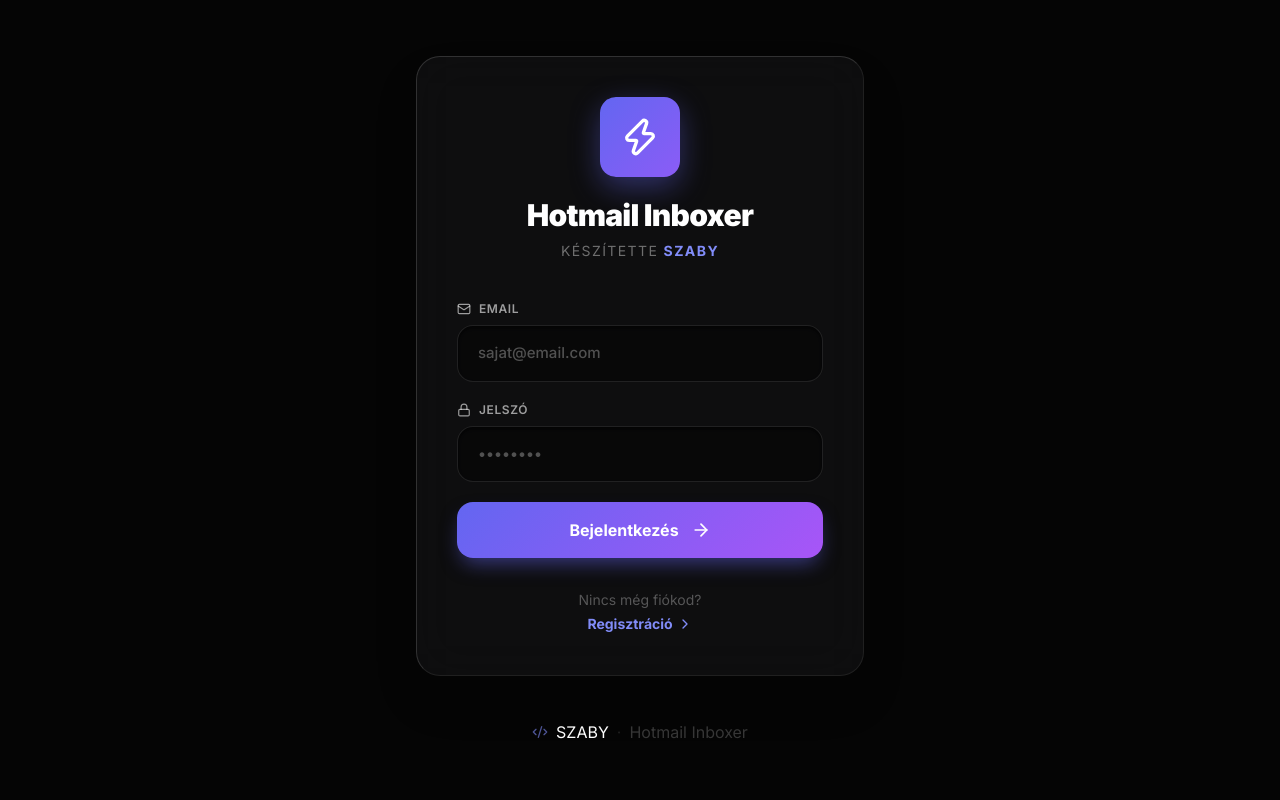
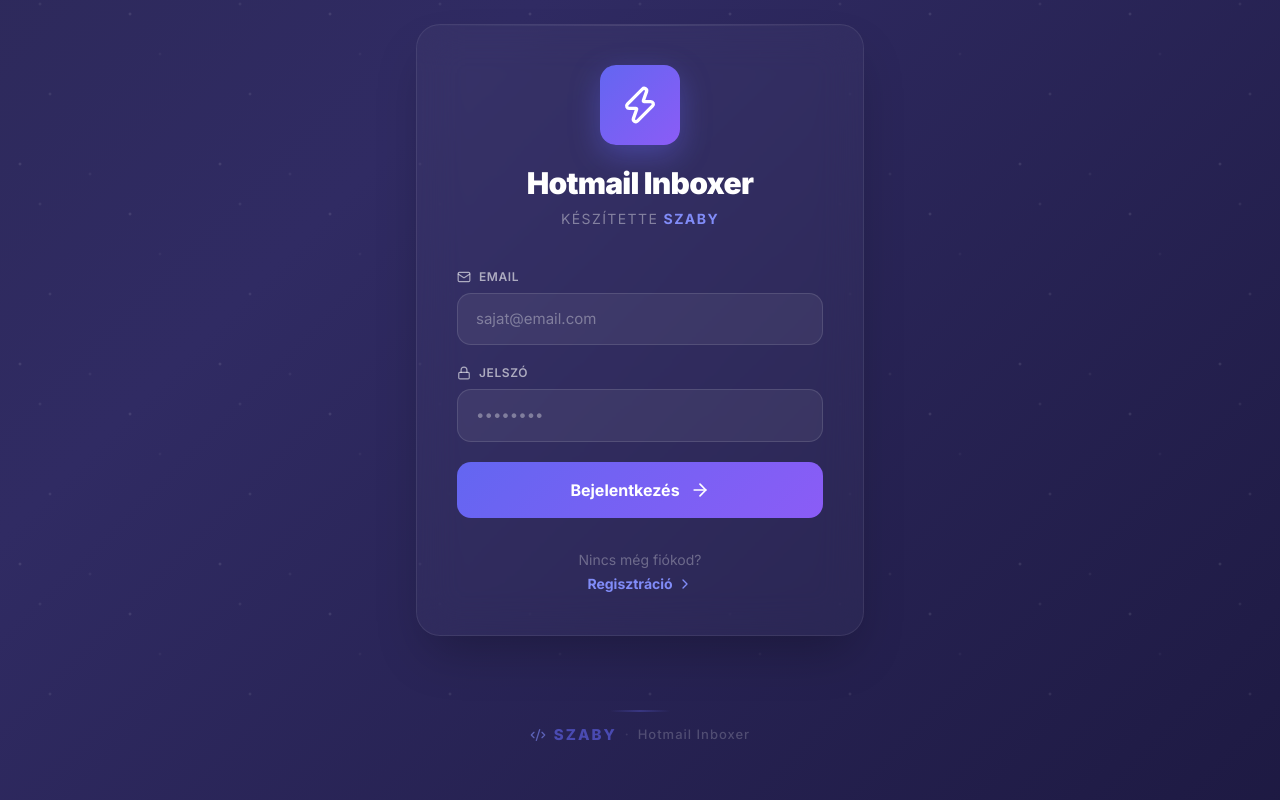
Before and after one commit to G0KU0/scanner, a FastAPI app: page / in a window 1280 px wide. Run offline with FastAPI, Linux system fonts and the light colour scheme; some libraries are stand-ins or nearby versions.

Commit message:
Update style.css

```diff
--- a/static/style.css
+++ b/static/style.css
@@ -1,288 +1,571 @@
 /* ============================================================
-   HOTMAIL INBOXER - ULTRA MODERN UI V4 VIP
+   HOTMAIL INBOXER - MODERN UI by Szabx
    ============================================================ */
 
 @import url('https://fonts.googleapis.com/css2?family=Inter:wght@300;400;500;600;700;800;900&family=JetBrains+Mono:wght@400;500;600;700&display=swap');
-
-:root {
-    --primary: #6366f1;
-    --primary-glow: rgba(99, 102, 241, 0.5);
-    --secondary: #a855f7;
-    --secondary-glow: rgba(168, 85, 247, 0.5);
-    --bg-dark: #050505;
-    --glass-bg: rgba(20, 20, 22, 0.6);
-    --glass-border: rgba(255, 255, 255, 0.08);
-}
 
 * {
     margin: 0;
     padding: 0;
     box-sizing: border-box;
-    scroll-behavior: smooth;
 }
 
 body {
     font-family: 'Inter', -apple-system, BlinkMacSystemFont, 'Segoe UI', sans-serif;
-    background-color: var(--bg-dark);
-    color: #ffffff;
     overflow-x: hidden;
+}
+
+/* ============================================================
+   BACKGROUNDS (Animated Gradient)
+   ============================================================ */
+.login-bg {
+    background: linear-gradient(-45deg, #0f0c29, #302b63, #24243e, #0f0c29);
+    background-size: 400% 400%;
+    animation: gradientBG 15s ease infinite;
+    min-height: 100vh;
+    position: relative;
+}
+
+.register-bg {
+    background: linear-gradient(-45deg, #1a002e, #4a0072, #24243e, #1a002e);
+    background-size: 400% 400%;
+    animation: gradientBG 15s ease infinite;
+    min-height: 100vh;
+    position: relative;
+}
+
+.dashboard-bg {
+    background: linear-gradient(135deg, #0a0a1a 0%, #111133 50%, #0a0a1a 100%);
     min-height: 100vh;
 }
 
-/* ============================================================
-   ANIMATED AURORA BACKGROUND
-   ============================================================ */
-.app-bg {
-    position: fixed;
-    top: 0;
-    left: 0;
-    width: 100vw;
-    height: 100vh;
-    z-index: 0;
-    overflow: hidden;
-    background: var(--bg-dark);
+@keyframes gradientBG {
+    0% { background-position: 0% 50%; }
+    50% { background-position: 100% 50%; }
+    100% { background-position: 0% 50%; }
 }
 
-.orb {
-    position: absolute;
-    border-radius: 50%;
-    filter: blur(80px);
-    opacity: 0.6;
-    animation: float 20s infinite ease-in-out alternate;
-}
-
-.orb-1 {
-    width: 400px;
-    height: 400px;
-    background: var(--primary);
-    top: -100px;
-    left: -100px;
-    animation-delay: 0s;
-}
-
-.orb-2 {
-    width: 500px;
-    height: 500px;
-    background: var(--secondary);
-    bottom: -150px;
-    right: -100px;
-    animation-delay: -5s;
-}
-
-.orb-3 {
-    width: 300px;
-    height: 300px;
-    background: #3b82f6;
-    top: 40%;
-    left: 50%;
-    transform: translate(-50%, -50%);
-    animation-delay: -10s;
-    opacity: 0.4;
-}
-
-@keyframes float {
-    0% { transform: translate(0, 0) scale(1); }
-    50% { transform: translate(50px, 50px) scale(1.1); }
-    100% { transform: translate(-30px, -20px) scale(0.9); }
-}
-
-.grid-overlay {
-    position: absolute;
+/* Floating particles */
+.login-bg::before,
+.register-bg::before {
+    content: '';
+    position: fixed;
     top: 0;
     left: 0;
     width: 100%;
     height: 100%;
     background-image:
-        linear-gradient(rgba(255, 255, 255, 0.03) 1px, transparent 1px),
-        linear-gradient(90deg, rgba(255, 255, 255, 0.03) 1px, transparent 1px);
-    background-size: 30px 30px;
+        radial-gradient(2px 2px at 20px 30px, rgba(255,255,255,0.15), transparent),
+        radial-gradient(2px 2px at 40px 70px, rgba(255,255,255,0.1), transparent),
+        radial-gradient(2px 2px at 50px 160px, rgba(255,255,255,0.12), transparent),
+        radial-gradient(2px 2px at 90px 40px, rgba(255,255,255,0.08), transparent),
+        radial-gradient(2px 2px at 130px 80px, rgba(255,255,255,0.15), transparent),
+        radial-gradient(2px 2px at 160px 120px, rgba(255,255,255,0.06), transparent);
+    background-repeat: repeat;
+    background-size: 200px 200px;
+    animation: particleFloat 20s linear infinite;
+    pointer-events: none;
     z-index: 0;
-    mask-image: radial-gradient(circle at center, black 40%, transparent 100%);
-    -webkit-mask-image: radial-gradient(circle at center, black 40%, transparent 100%);
+}
+
+@keyframes particleFloat {
+    0% { transform: translateY(0); }
+    100% { transform: translateY(-200px); }
 }
 
 /* ============================================================
-   PREMIUM GLASS CARDS
+   GLASS MORPHISM (ENHANCED)
    ============================================================ */
 .glass-card {
-    background: var(--glass-bg);
-    backdrop-filter: blur(24px);
-    -webkit-backdrop-filter: blur(24px);
-    border: 1px solid var(--glass-border);
-    border-top: 1px solid rgba(255, 255, 255, 0.15);
-    border-left: 1px solid rgba(255, 255, 255, 0.15);
-    box-shadow: 0 25px 50px -12px rgba(0, 0, 0, 0.5);
+    background: rgba(255, 255, 255, 0.03);
+    backdrop-filter: blur(20px);
+    -webkit-backdrop-filter: blur(20px);
+    border: 1px solid rgba(255, 255, 255, 0.08);
+    box-shadow:
+        0 8px 32px rgba(0, 0, 0, 0.4),
+        inset 0 1px 0 rgba(255, 255, 255, 0.05);
     position: relative;
-    z-index: 10;
+    z-index: 1;
 }
 
-/* ============================================================
-   INPUTS
-   ============================================================ */
+.glass-card::before {
+    content: '';
+    position: absolute;
+    top: 0;
+    left: 0;
+    right: 0;
+    height: 1px;
+    background: linear-gradient(90deg, transparent, rgba(255,255,255,0.1), transparent);
+}
+
 .glass-input {
     width: 100%;
-    padding: 16px 20px;
-    border-radius: 16px;
-    background: rgba(0, 0, 0, 0.4);
-    border: 1px solid rgba(255, 255, 255, 0.1);
+    padding: 14px 18px;
+    border-radius: 14px;
+    background: rgba(255, 255, 255, 0.06);
+    border: 1px solid rgba(255, 255, 255, 0.12);
     color: white;
     font-size: 15px;
     font-family: 'Inter', sans-serif;
     transition: all 0.3s cubic-bezier(0.4, 0, 0.2, 1);
     outline: none;
-    box-shadow: inset 0 2px 4px rgba(0,0,0,0.5);
 }
 
 .glass-input:focus {
-    background: rgba(0, 0, 0, 0.6);
-    border-color: var(--primary);
+    background: rgba(255, 255, 255, 0.1);
+    border-color: rgba(99, 102, 241, 0.6);
     box-shadow:
-        inset 0 2px 4px rgba(0,0,0,0.5),
-        0 0 0 4px rgba(99, 102, 241, 0.15),
-        0 0 20px rgba(99, 102, 241, 0.2);
-    transform: translateY(-1px);
+        0 0 0 3px rgba(99, 102, 241, 0.15),
+        0 0 20px rgba(99, 102, 241, 0.1);
 }
 
 .glass-input::placeholder {
-    color: rgba(255, 255, 255, 0.3);
-    font-weight: 500;
+    color: rgba(255, 255, 255, 0.35);
 }
 
-/* ============================================================
-   BUTTONS
-   ============================================================ */
 .glass-button {
     width: 100%;
     padding: 16px 24px;
-    background: linear-gradient(135deg, var(--primary), var(--secondary));
+    background: linear-gradient(135deg, #6366f1, #8b5cf6);
     border: none;
-    border-radius: 16px;
+    border-radius: 14px;
     color: white;
     font-weight: 700;
     font-size: 16px;
     font-family: 'Inter', sans-serif;
     cursor: pointer;
-    transition: all 0.4s cubic-bezier(0.4, 0, 0.2, 1);
+    transition: all 0.3s cubic-bezier(0.4, 0, 0.2, 1);
     display: flex;
     align-items: center;
     justify-content: center;
-    gap: 12px;
+    gap: 10px;
     position: relative;
     overflow: hidden;
-    box-shadow: 0 10px 20px -5px var(--primary-glow);
 }
 
-.glass-button::after {
+.glass-button::before {
     content: '';
     position: absolute;
     top: 0;
     left: -100%;
-    width: 50%;
+    width: 100%;
     height: 100%;
-    background: linear-gradient(90deg, transparent, rgba(255,255,255,0.3), transparent);
-    transform: skewX(-20deg);
-    transition: left 0.7s ease;
+    background: linear-gradient(90deg, transparent, rgba(255,255,255,0.2), transparent);
+    transition: left 0.5s;
 }
 
-.glass-button:hover::after { left: 150%; }
-.glass-button:hover { transform: translateY(-3px) scale(1.02); box-shadow: 0 15px 25px -5px var(--secondary-glow), 0 0 15px var(--primary-glow); }
-.glass-button:active { transform: translateY(1px); }
+.glass-button:hover::before {
+    left: 100%;
+}
+
+.glass-button:hover {
+    transform: translateY(-3px);
+    box-shadow:
+        0 10px 30px rgba(99, 102, 241, 0.4),
+        0 0 0 1px rgba(99, 102, 241, 0.3);
+}
+
+.glass-button:active {
+    transform: translateY(-1px);
+}
+
+.glass-button:disabled {
+    opacity: 0.5;
+    cursor: not-allowed;
+    transform: none;
+}
 
 /* ============================================================
-   FILE INPUT
+   FILE INPUT (MODERN)
    ============================================================ */
 .file-input {
     width: 100%;
     padding: 12px;
-    background: rgba(0, 0, 0, 0.3);
-    border: 2px dashed rgba(255, 255, 255, 0.2);
-    border-radius: 16px;
+    background: rgba(255, 255, 255, 0.03);
+    border: 2px dashed rgba(255, 255, 255, 0.15);
+    border-radius: 14px;
     color: white;
     font-size: 14px;
-    transition: all 0.3s ease;
-}
-
-.file-input:hover { border-color: var(--secondary); background: rgba(168, 85, 247, 0.05); }
-
-.file-input::file-selector-button {
-    margin-right: 16px;
-    padding: 10px 20px;
-    background: rgba(255, 255, 255, 0.1);
-    color: white;
-    border: 1px solid rgba(255, 255, 255, 0.2);
-    border-radius: 10px;
-    font-weight: 600;
+    font-family: 'Inter', sans-serif;
     cursor: pointer;
     transition: all 0.3s ease;
 }
 
-.file-input::file-selector-button:hover { background: white; color: black; }
+.file-input:hover {
+    border-color: rgba(99, 102, 241, 0.5);
+    background: rgba(99, 102, 241, 0.05);
+}
+
+.file-input::file-selector-button {
+    margin-right: 14px;
+    padding: 10px 20px;
+    background: linear-gradient(135deg, #6366f1, #8b5cf6);
+    color: white;
+    border: none;
+    border-radius: 10px;
+    font-weight: 600;
+    font-family: 'Inter', sans-serif;
+    cursor: pointer;
+    transition: all 0.3s ease;
+}
+
+.file-input::file-selector-button:hover {
+    transform: scale(1.05);
+    box-shadow: 0 4px 15px rgba(99, 102, 241, 0.4);
+}
 
 /* ============================================================
-   STATS CARDS
+   STATS CARDS (ENHANCED)
    ============================================================ */
 .stat-card {
-    background: linear-gradient(180deg, rgba(30, 30, 35, 0.8) 0%, rgba(20, 20, 22, 0.9) 100%);
-    border: 1px solid rgba(255, 255, 255, 0.05);
-    border-radius: 24px;
-    padding: 24px;
+    background: rgba(255, 255, 255, 0.03);
+    backdrop-filter: blur(10px);
+    border: 1px solid rgba(255, 255, 255, 0.06);
+    border-radius: 20px;
+    padding: 28px;
     text-align: center;
-    transition: all 0.4s cubic-bezier(0.4, 0, 0.2, 1);
+    transition: all 0.3s cubic-bezier(0.4, 0, 0.2, 1);
     position: relative;
     overflow: hidden;
 }
 
-.stat-card::before {
+.stat-card::after {
     content: '';
     position: absolute;
-    top: 0; left: 0; width: 100%; height: 100%;
-    background: radial-gradient(circle at 50% 0%, rgba(255,255,255,0.1), transparent 70%);
-    opacity: 0;
-    transition: opacity 0.4s ease;
+    bottom: 0;
+    left: 0;
+    right: 0;
+    height: 3px;
+    border-radius: 0 0 20px 20px;
 }
 
-.stat-card:hover::before { opacity: 1; }
-.stat-card:hover { transform: translateY(-8px); border-color: rgba(255, 255, 255, 0.2); box-shadow: 0 20px 40px rgba(0, 0, 0, 0.5); }
+.stat-hit::after { background: linear-gradient(90deg, #22c55e, #4ade80); }
+.stat-custom::after { background: linear-gradient(90deg, #06b6d4, #67e8f9); }
+.stat-bad::after { background: linear-gradient(90deg, #ef4444, #f87171); }
+.stat-retry::after { background: linear-gradient(90deg, #f59e0b, #fbbf24); }
+
+.stat-card:hover {
+    transform: translateY(-6px);
+    box-shadow: 0 15px 40px rgba(0, 0, 0, 0.3);
+    border-color: rgba(255, 255, 255, 0.15);
+}
 
 .stat-value {
-    font-size: 3.5rem;
+    font-size: 3rem;
     font-weight: 900;
-    margin-bottom: 4px;
+    margin-bottom: 8px;
     font-family: 'JetBrains Mono', monospace;
     letter-spacing: -2px;
-    text-shadow: 0 0 20px currentColor;
 }
 
-.stat-label { font-size: 0.75rem; font-weight: 800; opacity: 0.7; text-transform: uppercase; letter-spacing: 3px; }
+.stat-label {
+    font-size: 0.8rem;
+    font-weight: 700;
+    opacity: 0.6;
+    text-transform: uppercase;
+    letter-spacing: 2px;
+}
+
+.stat-hit .stat-value { color: #4ade80; }
+.stat-custom .stat-value { color: #67e8f9; }
+.stat-bad .stat-value { color: #f87171; }
+.stat-retry .stat-value { color: #fbbf24; }
 
 /* ============================================================
-   LOG BOX & SCROLLBARS
+   PROGRESS BAR (ENHANCED)
    ============================================================ */
-#logBox, #previewBox { scrollbar-width: thin; scrollbar-color: var(--primary) rgba(0,0,0,0.3); font-family: 'JetBrains Mono', monospace; }
-::-webkit-scrollbar { width: 6px; }
-::-webkit-scrollbar-track { background: rgba(0, 0, 0, 0.2); border-radius: 10px; }
-::-webkit-scrollbar-thumb { background: var(--primary); border-radius: 10px; }
-::-webkit-scrollbar-thumb:hover { background: var(--secondary); }
+.progress-bar {
+    background: linear-gradient(90deg, #6366f1, #8b5cf6, #a78bfa, #6366f1);
+    background-size: 300% 100%;
+    animation: shimmer 2s ease infinite;
+    box-shadow: 0 0 25px rgba(99, 102, 241, 0.5);
+    border-radius: 20px;
+}
 
-.log-line { padding: 8px 12px; border-radius: 6px; margin-bottom: 4px; font-size: 12px; line-height: 1.5; border-left: 2px solid transparent; }
-.log-line:hover { background: rgba(255, 255, 255, 0.05); }
-.log-time { opacity: 0.5; margin-right: 8px; font-size: 10px; }
+@keyframes shimmer {
+    0% { background-position: 0% 50%; }
+    50% { background-position: 100% 50%; }
+    100% { background-position: 0% 50%; }
+}
 
-.log-hit { color: #4ade80; background: rgba(34, 197, 94, 0.05); border-left-color: #4ade80; text-shadow: 0 0 10px rgba(74, 222, 128, 0.3); }
-.log-custom { color: #22d3ee; background: rgba(34, 211, 238, 0.05); border-left-color: #22d3ee; }
-.log-bad { color: #f87171; opacity: 0.6; }
+/* ============================================================
+   DOWNLOAD BUTTONS (ENHANCED)
+   ============================================================ */
+.download-btn {
+    padding: 18px;
+    border-radius: 16px;
+    font-weight: 700;
+    font-size: 15px;
+    font-family: 'Inter', sans-serif;
+    cursor: pointer;
+    transition: all 0.3s cubic-bezier(0.4, 0, 0.2, 1);
+    display: flex;
+    align-items: center;
+    justify-content: center;
+    gap: 10px;
+    border: 2px solid;
+    position: relative;
+    overflow: hidden;
+}
+
+.download-hit {
+    background: rgba(34, 197, 94, 0.08);
+    border-color: rgba(34, 197, 94, 0.3);
+    color: #4ade80;
+}
+
+.download-hit:hover {
+    background: rgba(34, 197, 94, 0.15);
+    transform: translateY(-3px);
+    box-shadow: 0 10px 30px rgba(34, 197, 94, 0.2);
+}
+
+.download-custom {
+    background: rgba(6, 182, 212, 0.08);
+    border-color: rgba(6, 182, 212, 0.3);
+    color: #67e8f9;
+}
+
+.download-custom:hover {
+    background: rgba(6, 182, 212, 0.15);
+    transform: translateY(-3px);
+    box-shadow: 0 10px 30px rgba(6, 182, 212, 0.2);
+}
+
+.mini-download-btn {
+    padding: 8px 16px;
+    background: rgba(99, 102, 241, 0.1);
+    border: 1px solid rgba(99, 102, 241, 0.3);
+    border-radius: 10px;
+    color: #a5b4fc;
+    font-size: 12px;
+    font-weight: 600;
+    text-decoration: none;
+    transition: all 0.3s ease;
+    display: inline-block;
+    font-family: 'Inter', sans-serif;
+}
+
+.mini-download-btn:hover {
+    background: rgba(99, 102, 241, 0.2);
+    transform: translateY(-2px);
+    box-shadow: 0 5px 15px rgba(99, 102, 241, 0.2);
+}
+
+/* ============================================================
+   LOG BOX (ENHANCED)
+   ============================================================ */
+#logBox {
+    scrollbar-width: thin;
+    scrollbar-color: #6366f1 rgba(0,0,0,0.2);
+    font-family: 'JetBrains Mono', monospace;
+}
+
+#logBox::-webkit-scrollbar {
+    width: 8px;
+}
+
+#logBox::-webkit-scrollbar-track {
+    background: rgba(0, 0, 0, 0.2);
+    border-radius: 4px;
+}
+
+#logBox::-webkit-scrollbar-thumb {
+    background: linear-gradient(180deg, #6366f1, #8b5cf6);
+    border-radius: 4px;
+}
+
+.log-line {
+    padding: 10px 14px;
+    border-radius: 8px;
+    margin-bottom: 4px;
+    font-size: 12.5px;
+    line-height: 1.6;
+    transition: all 0.2s ease;
+    font-family: 'JetBrains Mono', monospace;
+}
+
+.log-line:hover {
+    background: rgba(255, 255, 255, 0.03);
+}
+
+.log-time {
+    opacity: 0.4;
+    margin-right: 10px;
+    font-size: 11px;
+}
+
+.log-hit {
+    color: #4ade80;
+    background: rgba(34, 197, 94, 0.04);
+    border-left: 3px solid #22c55e;
+}
+
+.log-custom {
+    color: #67e8f9;
+    background: rgba(6, 182, 212, 0.04);
+    border-left: 3px solid #06b6d4;
+}
+
+.log-bad {
+    color: #f87171;
+    opacity: 0.5;
+    font-size: 11px;
+}
+
+.log-info {
+    color: #a78bfa;
+}
+
+.log-finish {
+    color: #fbbf24;
+    font-weight: 700;
+    font-size: 15px;
+    text-align: center;
+    background: rgba(251, 191, 36, 0.08);
+    border: 1px solid rgba(251, 191, 36, 0.3);
+    padding: 14px;
+    border-radius: 12px;
+}
+
+.log-default {
+    color: rgba(255, 255, 255, 0.5);
+}
+
+/* ============================================================
+   HISTORY (ENHANCED)
+   ============================================================ */
+.history-item {
+    background: rgba(255, 255, 255, 0.02);
+    border: 1px solid rgba(255, 255, 255, 0.06);
+    border-radius: 16px;
+    padding: 20px;
+    transition: all 0.3s cubic-bezier(0.4, 0, 0.2, 1);
+}
+
+.history-item:hover {
+    background: rgba(255, 255, 255, 0.04);
+    transform: translateX(6px);
+    border-color: rgba(99, 102, 241, 0.2);
+}
+
+.status-running {
+    display: inline-flex;
+    align-items: center;
+    gap: 6px;
+    padding: 5px 14px;
+    background: rgba(99, 102, 241, 0.1);
+    border: 1px solid rgba(99, 102, 241, 0.3);
+    color: #a5b4fc;
+    border-radius: 20px;
+    font-size: 12px;
+    font-weight: 600;
+    animation: pulse 2s infinite;
+}
+
+@keyframes pulse {
+    0%, 100% { opacity: 1; }
+    50% { opacity: 0.6; }
+}
+
+.status-finished {
+    display: inline-flex;
+    align-items: center;
+    gap: 6px;
+    padding: 5px 14px;
+    background: rgba(34, 197, 94, 0.1);
+    border: 1px solid rgba(34, 197, 94, 0.3);
+    color: #4ade80;
+    border-radius: 20px;
+    font-size: 12px;
+    font-weight: 600;
+}
+
+/* ============================================================
+   FOOTER
+   ============================================================ */
+.footer {
+    text-align: center;
+    padding: 30px 20px;
+    color: rgba(255, 255, 255, 0.2);
+    font-size: 13px;
+    font-weight: 500;
+    letter-spacing: 1px;
+}
+
+.footer-brand {
+    color: rgba(99, 102, 241, 0.6);
+    font-weight: 800;
+    font-size: 15px;
+    letter-spacing: 2px;
+}
+
+.footer-divider {
+    width: 60px;
+    height: 2px;
+    background: linear-gradient(90deg, transparent, rgba(99, 102, 241, 0.3), transparent);
+    margin: 12px auto;
+}
 
 /* ============================================================
    ANIMATIONS
    ============================================================ */
 @keyframes fadeIn {
-    from { opacity: 0; transform: translateY(30px) scale(0.98); }
-    to { opacity: 1; transform: translateY(0) scale(1); }
+    from {
+        opacity: 0;
+        transform: translateY(24px);
+    }
+    to {
+        opacity: 1;
+        transform: translateY(0);
+    }
 }
-.animate-fade-in { animation: fadeIn 0.6s cubic-bezier(0.16, 1, 0.3, 1) forwards; }
 
-.text-gradient {
-    background: linear-gradient(to right, #fff, #a5b4fc);
-    -webkit-background-clip: text;
-    -webkit-text-fill-color: transparent;
+.animate-fade-in {
+    animation: fadeIn 0.6s cubic-bezier(0.4, 0, 0.2, 1);
 }
+
+@keyframes shake {
+    0%, 100% { transform: translateX(0); }
+    25% { transform: translateX(-8px); }
+    75% { transform: translateX(8px); }
+}
+
+.animate-shake {
+    animation: shake 0.4s ease-in-out;
+}
+
+.loading {
+    display: inline-block;
+    width: 18px;
+    height: 18px;
+    border: 2px solid rgba(255, 255, 255, 0.2);
+    border-top-color: white;
+    border-radius: 50%;
+    animation: spin 0.7s linear infinite;
+}
+
+@keyframes spin {
+    to { transform: rotate(360deg); }
+}
+
+/* ============================================================
+   RESPONSIVE
+   ============================================================ */
+@media (max-width: 768px) {
+    .stat-value {
+        font-size: 2rem;
+    }
+
+    .glass-card {
+        padding: 20px !important;
+    }
+
+    #logBox {
+        height: 350px !important;
+    }
+
+    .footer {
+        padding: 20px 10px;
+    }
+}
```
